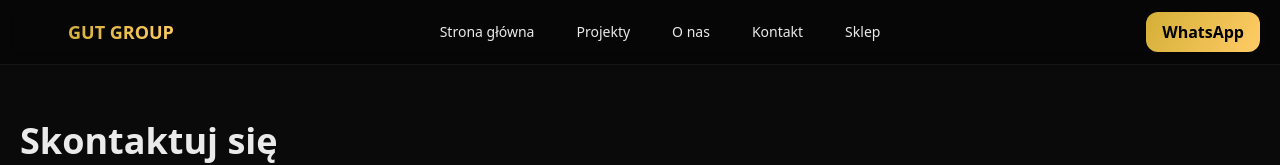
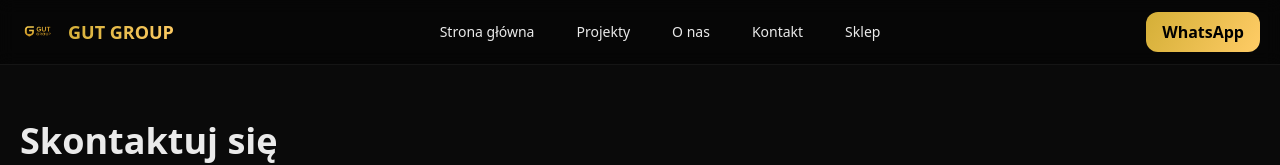
Before and after one commit to GuteeQ/gut-group-site, a Next.js app: page /kontakt in a window 1280 px wide. Shown: the top 165 px of the page. Built offline with nearby package versions, Linux system fonts and the light colour scheme.

Commit message:
chore: replace SVG logo with PNG (1024x1024)

```diff
--- a/app/layout.tsx
+++ b/app/layout.tsx
@@ -11,7 +11,7 @@
   <header className="sticky top-0 z-50 backdrop-blur bg-black/40 border-b border-[#151515]">
     <div className="max-w-7xl mx-auto px-5 py-3 flex items-center justify-between">
       <div className="flex items-center gap-3">
-        <img src="/logo.svg" alt="GUT GROUP" className="w-9 h-9 rounded-xl" />
+        <img src="/logo.png" alt="GUT GROUP" className="w-9 h-9 rounded-xl" />
         <div className="gold-text text-lg">GUT GROUP</div>
       </div>
       <nav className="hidden md:flex items-center gap-2">
--- a/components/Intro.tsx
+++ b/components/Intro.tsx
@@ -10,7 +10,7 @@
 
 export default function Intro({
   duration = 15000,
-  logoSrc = '/logo.svg',
+  logoSrc = '/logo.png',
   onFinish,
 }: Props) {
   const [show, setShow] = useState(true);
```
Also changed, not shown: public/logo.png (added).
